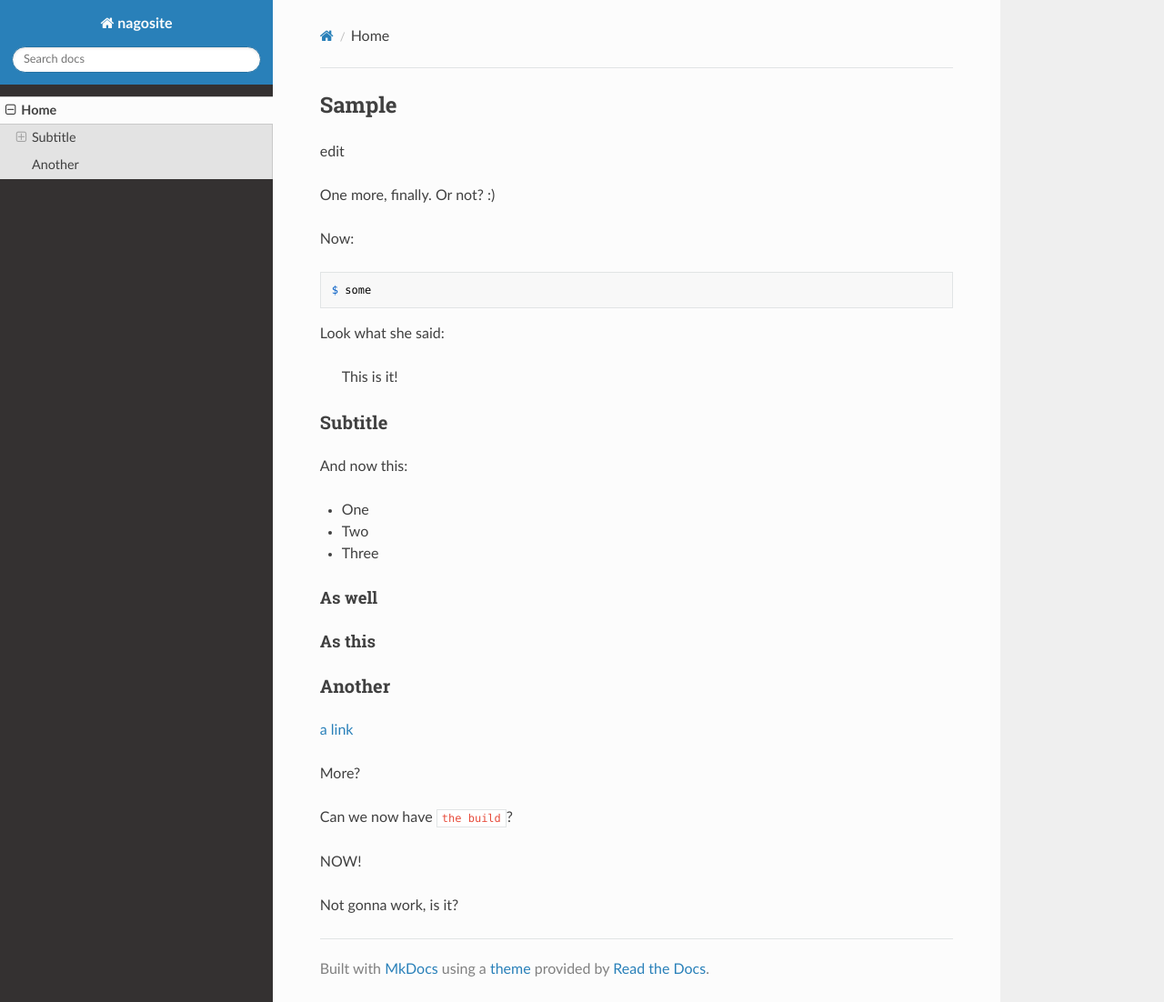
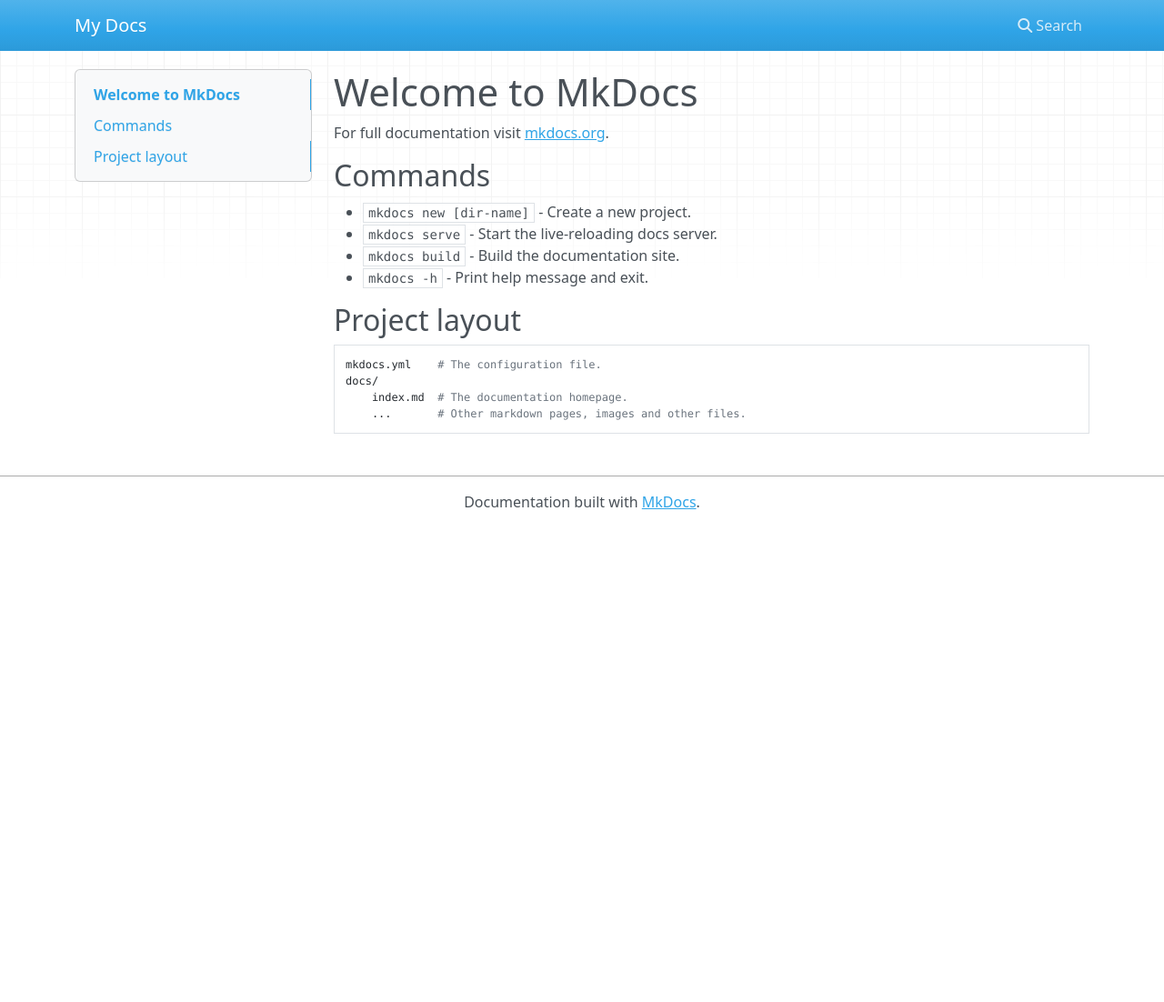
Before and after one commit to nagotown/utau.info, an MkDocs documentation site: the page built from docs/index.md, in a window 1280 px wide and 1102 px high. Shown: the whole window at 91% size. Built offline with MkDocs 1.6.1, drawn with Linux system fonts in a browser that asks for light colours; nearby versions of some CDN libraries.

Commit message:
reset mkdocs

````diff
--- a/docs/index.md
+++ b/docs/index.md
@@ -1,42 +1,17 @@
-## Sample
+# Welcome to MkDocs
 
-edit
+For full documentation visit [mkdocs.org](https://www.mkdocs.org).
 
-One more, finally. Or not? :)
+## Commands
 
-Now:
+* `mkdocs new [dir-name]` - Create a new project.
+* `mkdocs serve` - Start the live-reloading docs server.
+* `mkdocs build` - Build the documentation site.
+* `mkdocs -h` - Print help message and exit.
 
-```
-$ some
-```
+## Project layout
 
-Look what she said:
-
-> This is it!
-
-### Subtitle
-
-And now this:
-
-- One
-- Two
-- Three
-
-
-#### As well
-
-#### As this
-
-### Another
-
-[a link](https://aws.com)
-
-More?
-
-
-Can we now have `the build`?
-
-NOW!
-
-
-Not gonna work, is it?
+    mkdocs.yml    # The configuration file.
+    docs/
+        index.md  # The documentation homepage.
+        ...       # Other markdown pages, images and other files.
--- a/mkdocs.yml
+++ b/mkdocs.yml
@@ -1,6 +1 @@
-site_name: nagosite
-site_url: https://nagotown.gitbub.io/webtest2/
-nav:
-    - Home: index.md
-
-theme: readthedocs
+site_name: My Docs
````
Also changed, not shown: docs/about.md (deleted, +0 -2 lines), 2 other files.
